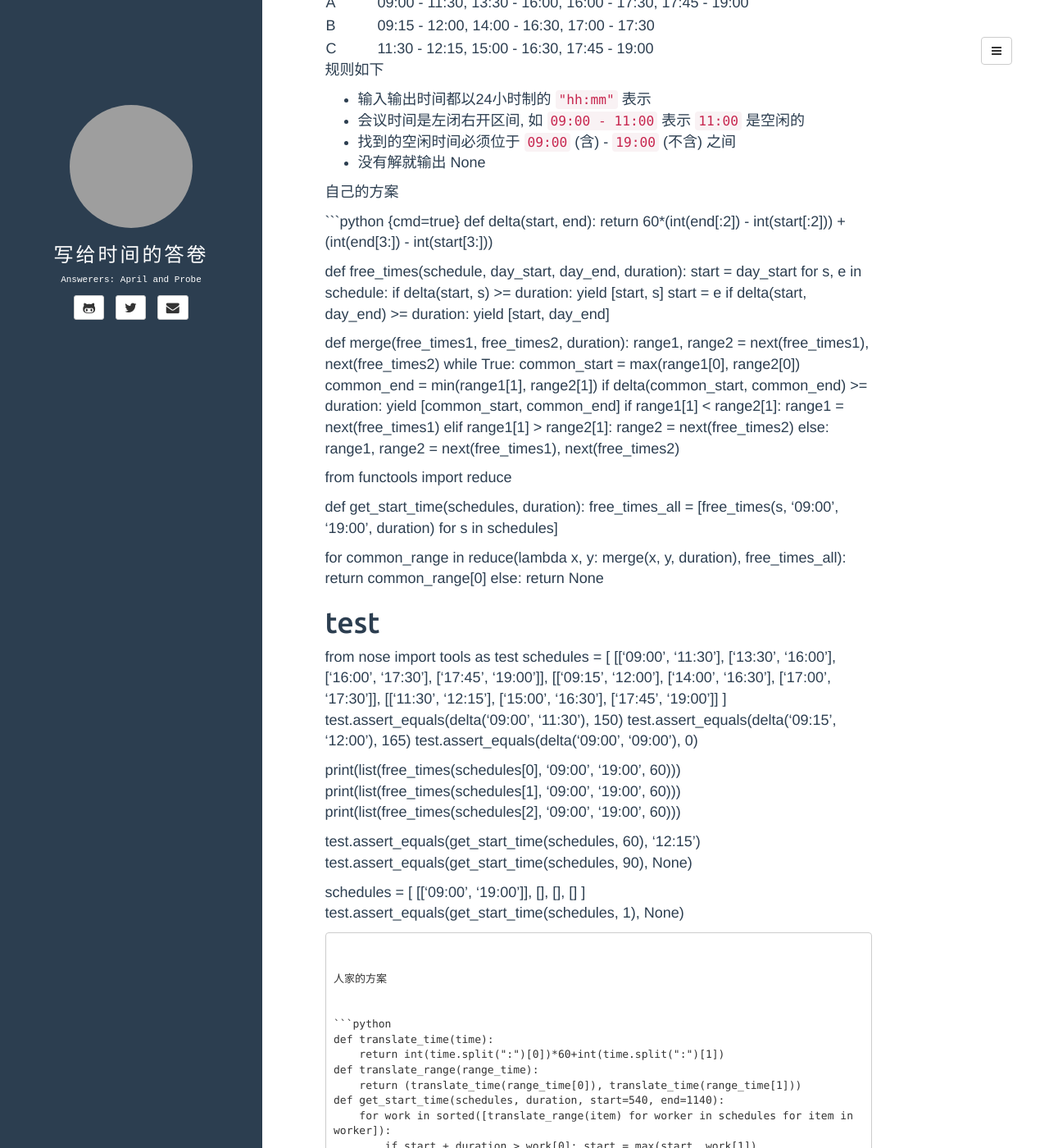
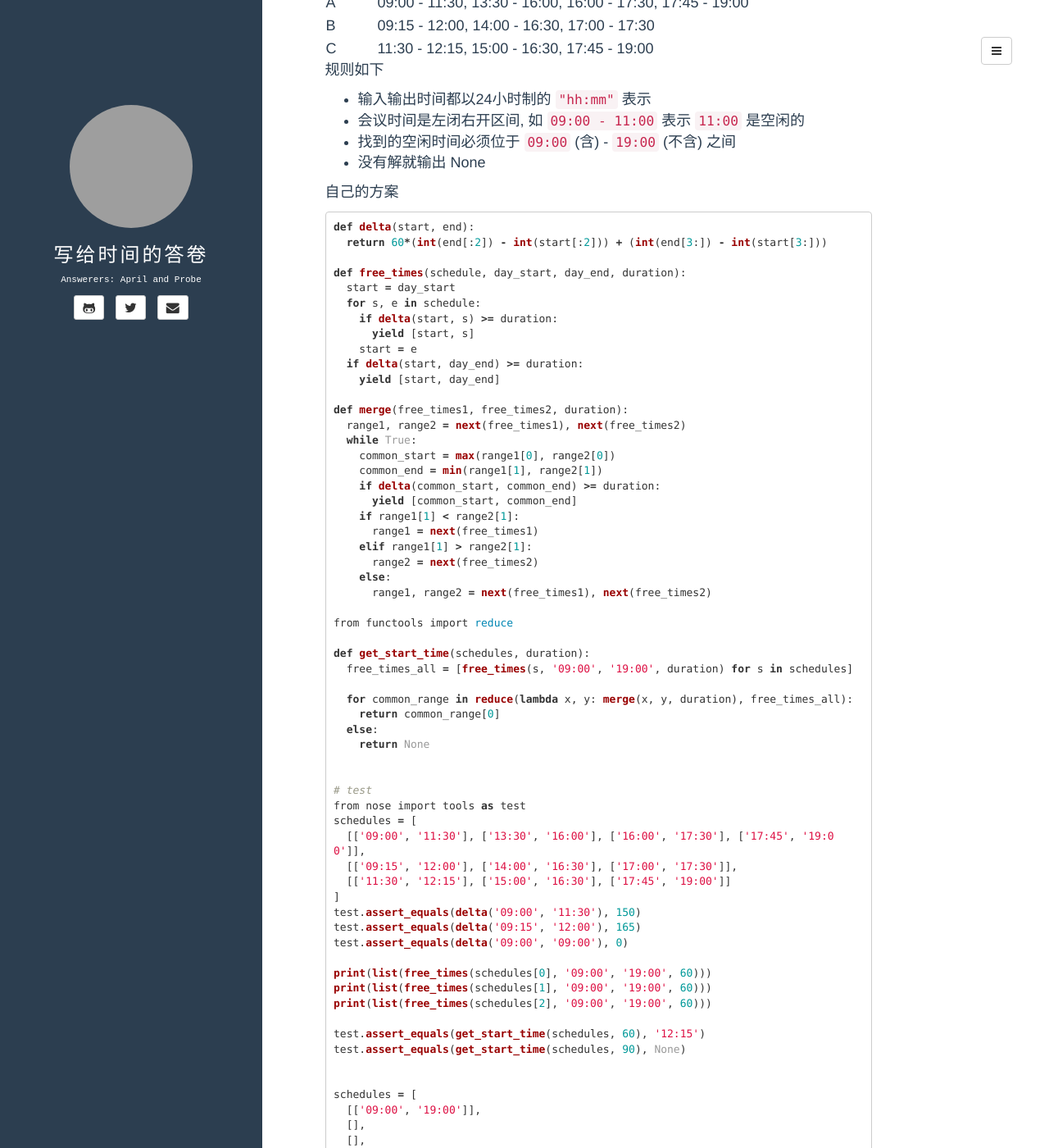
Before and after one commit to WarmGrid/warmgrid.github.io, a Jekyll site: the page built from _posts/2019-03-13-python-tips-from-codewars-ii.md, in a window 1280 px wide and 1400 px high, scrolled down 5184 px. Shown: the whole window at 82% size. Built offline with Jekyll 4.4.1, drawn with Linux system fonts in a browser that asks for light colours; some of the changed text lies outside the part shown; grey boxes are pictures that could not be loaded.

Commit message:
fix typo

````diff
--- a/_posts/2019-03-13-python-tips-from-codewars-ii.md
+++ b/_posts/2019-03-13-python-tips-from-codewars-ii.md
@@ -275,7 +275,7 @@ C      | 11:30 - 12:15, 15:00 - 16:30, 17:45 - 19:00
 
 自己的方案
 
-```python {cmd=true}
+```python
 def delta(start, end):
   return 60*(int(end[:2]) - int(start[:2])) + (int(end[3:]) - int(start[3:]))
 
@@ -384,7 +384,7 @@ LCS 举例
 
 自己的方案
 
-```python {cmd=true}
+```python
 def lcs(x, y):
   if len(x) == 1:
     return x if x in y else ''
@@ -409,7 +409,7 @@ print('me')
 
 单词较长时, 这个办法更快
 
-```python {cmd=true}
+```python
 import itertools
 def lcs(x, y):
   for length in reversed(range(len(x)+1)):
@@ -461,7 +461,7 @@ def lcs(x, y):
 
 更简单的办法, 直接在 matrix 里记录全路径
 
-```python {cmd=true}
+```python
 
 def lcs(x, y):
   lenx = len(x)
````
Also changed, not shown: _posts/2019-03-12-python-tips-from-codewars-i.md (+1 -0 lines).
